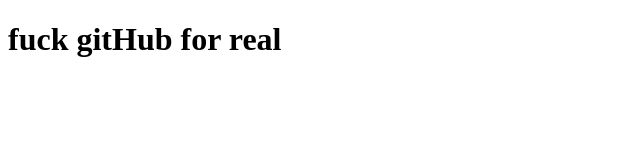
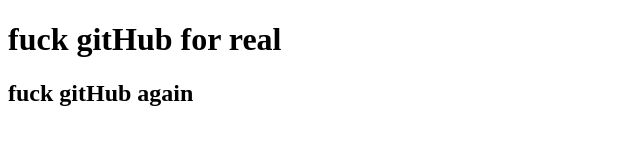
Before and after one commit to joeibrahim444/demo, a plain HTML site: page index.html in a window 1280 px wide. Shown: the whole page, without its empty margins (0-640 px from the left). Drawn offline with Linux system fonts and the light colour scheme.

Commit message:
html file get updated

```diff
--- a/index.html
+++ b/index.html
@@ -5,7 +5,7 @@
   </head>
   <body>
     <h1> fuck gitHub for real</h1>
-
+    <h2> fuck gitHub again </h2>
   </body>
 
 </html>
```
